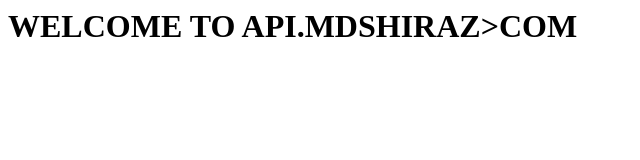
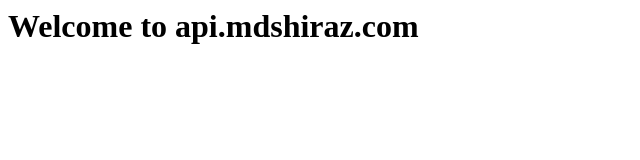
Before and after one commit to mdshiraz/api, a plain HTML site: page index.html in a window 1280 px wide. Shown: the whole page, without its empty margins (0-640 px from the left). Drawn offline with Linux system fonts and the light colour scheme.

Commit message:
Update index.html

```diff
--- a/index.html
+++ b/index.html
@@ -1,5 +1,5 @@
 <html>
   <body>
-    <h1> WELCOME TO API.MDSHIRAZ>COM </h1>
+    <h1> Welcome to api.mdshiraz.com </h1>
   </body>
 </html>
```
